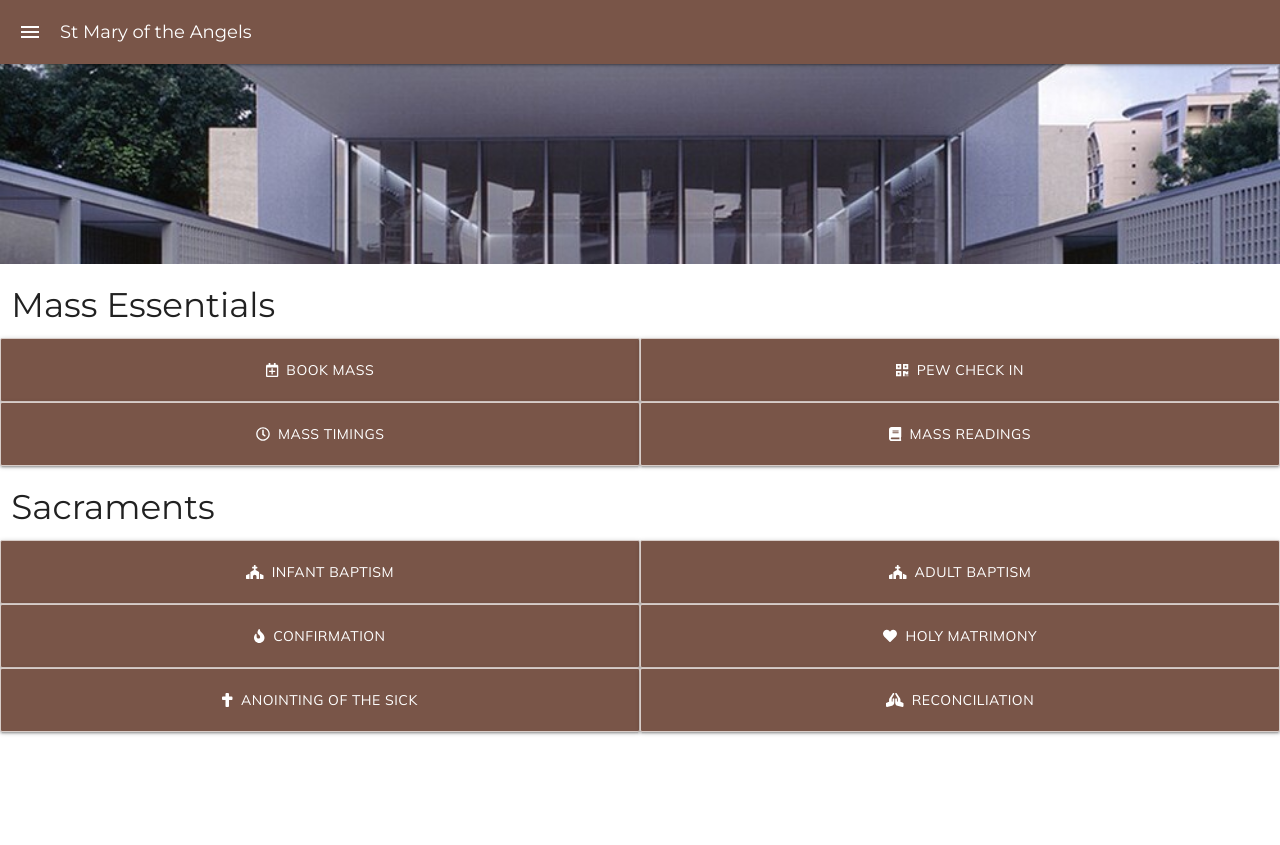
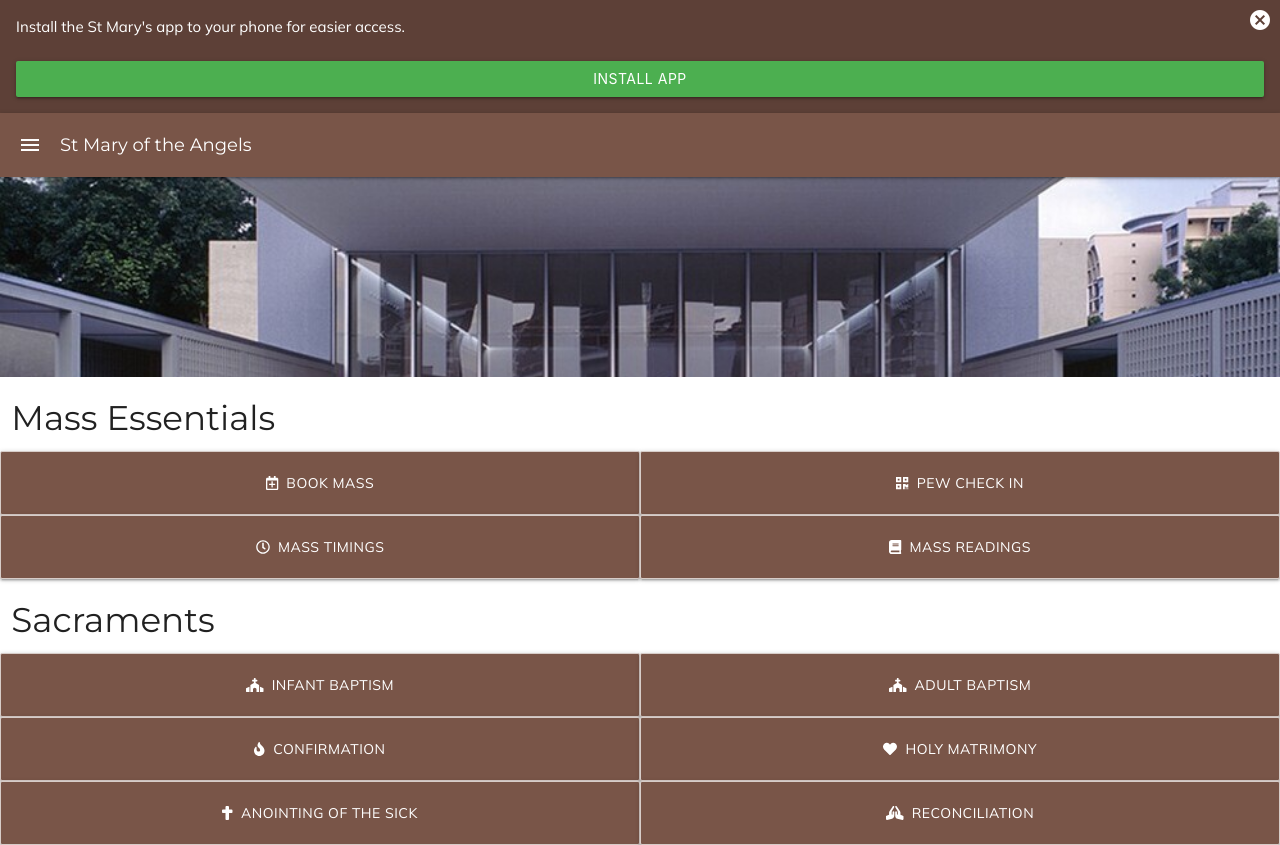
Before and after one commit to ashiswin/SMOTA-Web-App, a React (Create React App) app: page / in a window 1280 px wide. Before the commit the page ends 800 px from the top, so only its background shows below. Built offline with nearby package versions, Linux system fonts and the light colour scheme.

Commit message:
Add close button to install notification

```diff
--- a/src/components/notifications/InstallToHomeScreen.tsx
+++ b/src/components/notifications/InstallToHomeScreen.tsx
@@ -1,4 +1,4 @@
-import React from 'react';
+import React, { useState } from 'react';
 import { Button } from 'react-materialize';
 
 interface Props {
@@ -6,12 +6,17 @@ interface Props {
   deferredPrompt: { prompt: () => void; },
 }
 
-const installApp = (deferredPrompt: { prompt: () => void; }) => {
-  deferredPrompt.prompt();
-}
+const InstallToHomeScreenNotification: React.FC<Props> = ({ isInstallAvailable, deferredPrompt }) => {
+  const [visible, setVisible] = useState(isInstallAvailable);
+  const closePrompt = () => {
+    setVisible(false);
+  };
+  const installApp = () => {
+    deferredPrompt.prompt();
+    closePrompt();
+  }
 
-const InstallToHomeScreenNotification: React.FC<Props> = ({ isInstallAvailable, deferredPrompt }) => {
-  if (isInstallAvailable) {
+  if (visible) {
     return (
       <div id="service-worker-update">
         <div style={{backgroundColor: 'var(--primary-dark)', padding: 16, color: 'var(--icons)'}}>
@@ -20,7 +25,12 @@ const InstallToHomeScreenNotification: React.FC<Props> = ({ isInstallAvailable,
           </div>
           <br />
           <div className='action'>
-            <Button onClick={() => {installApp(deferredPrompt)}} style={{width: '100%'}} className="waves-effect green">Install App</Button>
+            <Button onClick={() => {installApp()}} style={{width: '100%'}} className="waves-effect green">Install App</Button>
+          </div>
+          <div style={{position: 'absolute', top: 8, right: 8, zIndex: 1}}>
+            <a href="#!" onClick={() => closePrompt()} style={{textDecoration: 'none', color: "white"}}>
+              <i className="material-icons">cancel</i>
+            </a>
           </div>
         </div>
       </div>
--- a/src/index.js
+++ b/src/index.js
@@ -6,7 +6,7 @@ import * as serviceWorker from './serviceWorker';
 
 const AppEntry = () => {
   const [updateAvailable, setIsUpdateAvailable] = useState(false);
-  const [installAvailable, setInstallAvailable] = useState(false);
+  const [installAvailable, setInstallAvailable] = useState(true);
   const [deferredPrompt, setDeferredPrompt] = useState(null);
 
   const config = {
```
